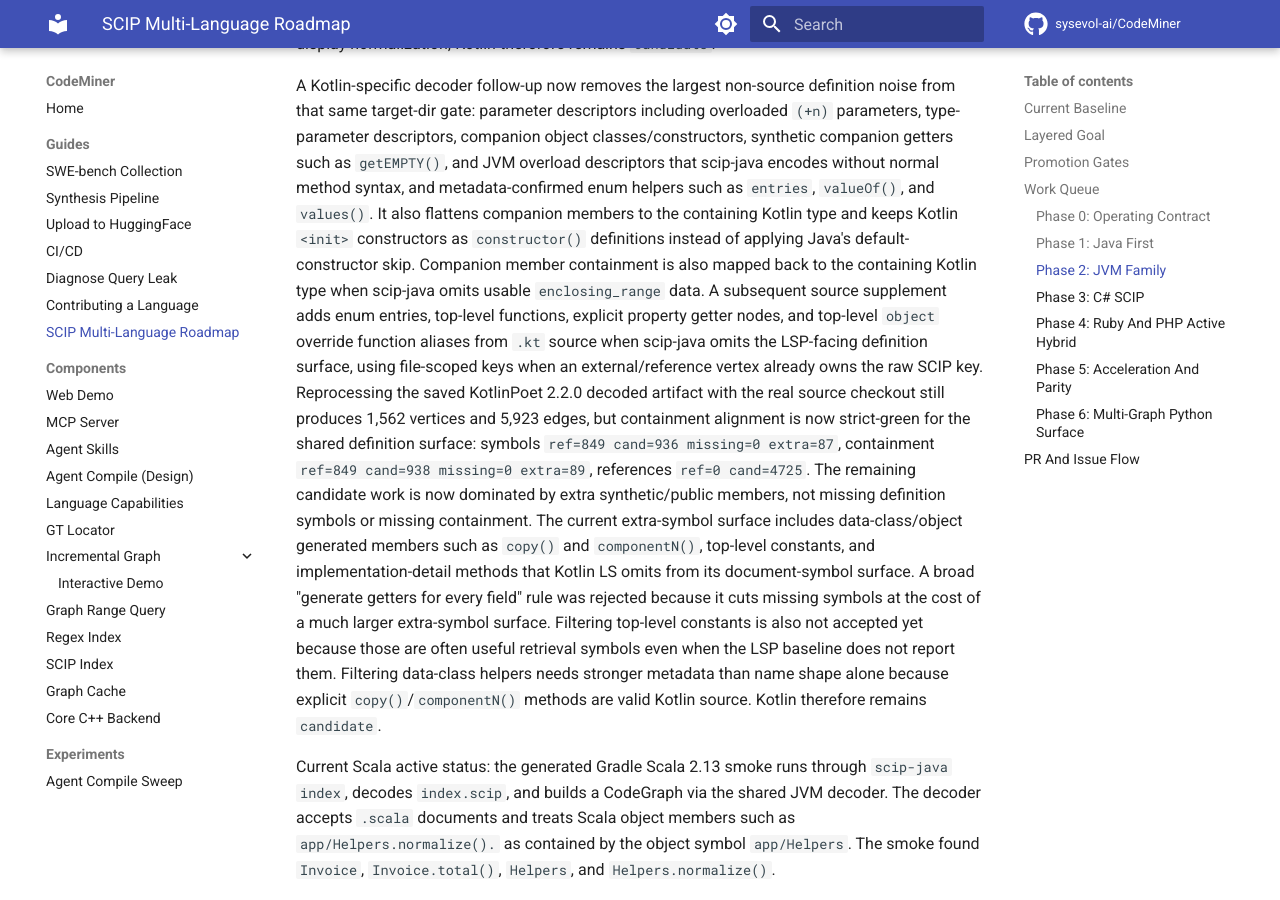
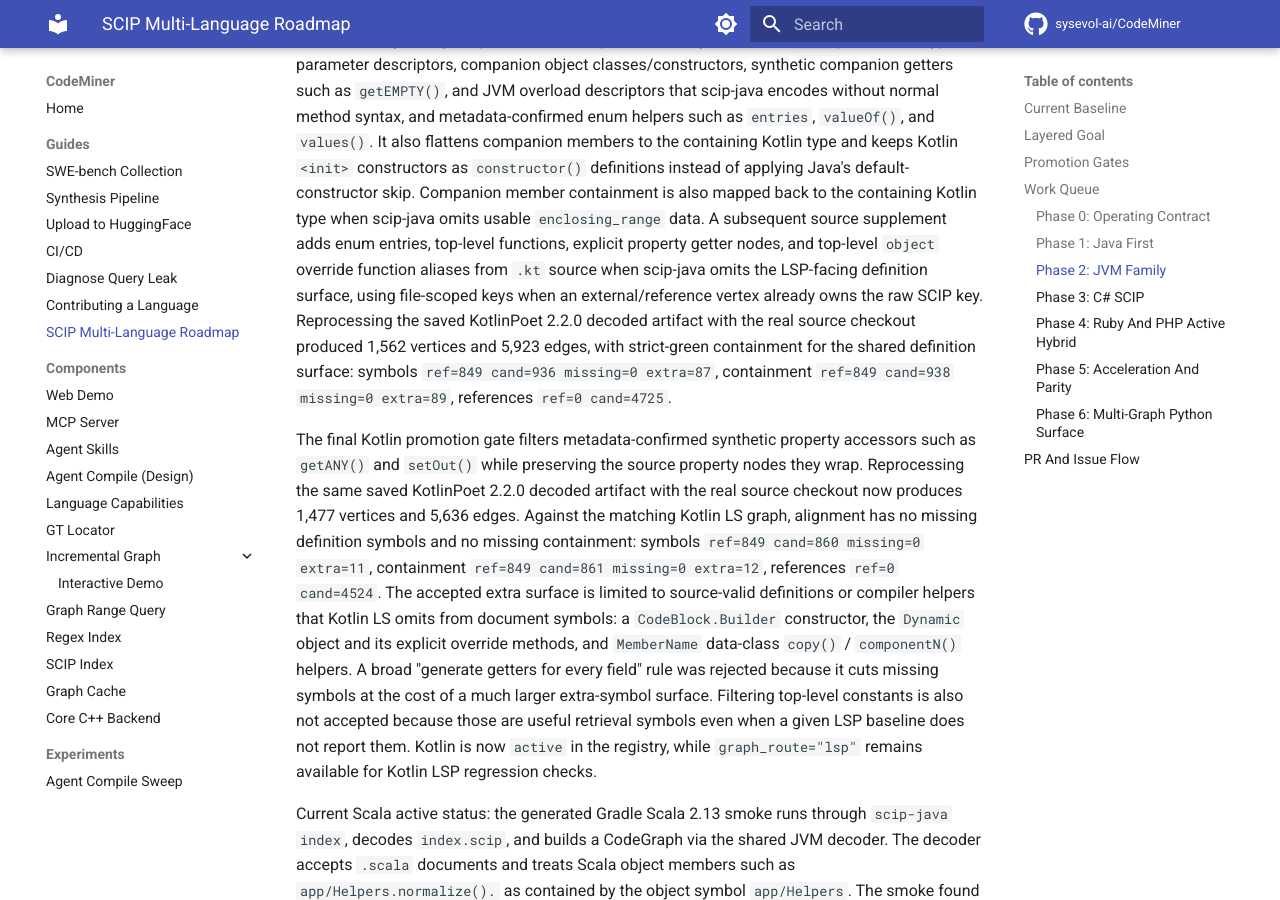
Before and after one commit to MarinaMackay/CodeNib, an MkDocs documentation site: the page built from docs/scip_multilanguage_roadmap.md, in a window 1280 px wide and 900 px high, scrolled down 6105 px. Built offline with MkDocs 1.6.1 and Material for MkDocs 9.7.7, drawn with Linux system fonts in a browser that asks for light colours; comment, search, counter and statistics services are not loaded; some of the changed text lies outside the part shown.

Commit message:
feat(kotlin): promote scip cold start route

```diff
--- a/docs/scip_multilanguage_roadmap.md
+++ b/docs/scip_multilanguage_roadmap.md
@@ -21,15 +21,14 @@
 
 | State | Languages | Meaning |
 | --- | --- | --- |
-| `active` | Python, Go, Rust, C#, Java, Ruby, Scala, JavaScript, TypeScript, PHP | Routed through existing SCIP cold-start paths. Ruby and PHP use hybrid active routes: prepared Bundler/Composer projects prefer SCIP and loose or unprepared projects fall back to LSP. Scala is active through `scip-java` for Scala 2.x Gradle/SBT projects without a registered LSP baseline. |
-| `candidate` | Kotlin | Known SCIP indexer exists, but CodeMiner must still prove smoke, decoder, alignment, and parity gates before routing it. |
+| `active` | Python, Go, Rust, C#, Java, Kotlin, Ruby, Scala, JavaScript, TypeScript, PHP | Routed through existing SCIP cold-start paths. Ruby and PHP use hybrid active routes: prepared Bundler/Composer projects prefer SCIP and loose or unprepared projects fall back to LSP. Kotlin and Scala are active through `scip-java`; Scala is limited to Scala 2.x Gradle/SBT projects without a registered LSP baseline. |
+| `candidate` | none | No candidate SCIP backend is currently waiting on promotion gates. |
 | `none` | C++, Swift, Lua | No accepted SCIP cold-start plan in CodeMiner today. C++ uses clangd-style graph indexing. |
 
-Generic LSP graph support for Java, C#, Ruby, and PHP remains available through
-`graph_route="lsp"` for regression checks and for loose-file fallback. Generic
-LSP graph support for Kotlin must remain usable while its SCIP candidate is
-evaluated. Scala has no registered LSP graph route today; its active graph
-support is the `scip-java` route only.
+Generic LSP graph support for Java, C#, Kotlin, Ruby, and PHP remains available
+through `graph_route="lsp"` for regression checks and for loose-file fallback.
+Scala has no registered LSP graph route today; its active graph support is the
+`scip-java` route only.
 
 ## Layered Goal
 
@@ -184,14 +183,14 @@
 - [x] Decide whether Kotlin needs language-specific symbol normalization.
 - [x] Run Scala smoke and decide whether Metals alignment is required before
   graph support is enabled.
-- [ ] Promote Kotlin only after real-repo LSP-vs-SCIP alignment is acceptable.
+- [x] Promote Kotlin only after real-repo LSP-vs-SCIP alignment is acceptable.
 - [x] Promote Scala independently from Java after generated Scala 2.13 smoke,
   real SBT project smoke, and the no-LSP-baseline decision are recorded.
 
 Exit condition: each JVM language has an explicit graph backend decision and no
 registry row implies unsupported behavior.
 
-Current Kotlin candidate status: the generated Gradle smoke project runs
+Current Kotlin active status: the generated Gradle smoke project runs
 through `scip-java index`, decodes `index.scip`, and builds a CodeGraph via the
 shared JVM decoder. Kotlin needs two normalization rules beyond Java:
 `.kt` documents are accepted by the decoder, and member containment falls back
@@ -206,9 +205,10 @@
 current Kotlin LS route and aligns strict-green against the SCIP candidate for
 definition symbols and containment: `missing_symbols=[]`, `extra_symbols=[]`,
 `missing_containment=[]`, `extra_containment=[]`. Reference counts differ
-(`scip-java`: 6, Kotlin LS: 0) and remain informational. Kotlin remains
-`candidate` until a real-repo Kotlin sample or CI gate proves the same behavior;
-the active `LSIndexer(language="kt")` route remains the generic Kotlin LSP path.
+(`scip-java`: 6, Kotlin LS: 0) and remain informational. The active
+`LSIndexer(language="kt")` route now uses `SCIPKotlinIndexer`; the generic
+Kotlin LSP path remains available through `graph_route="lsp"` for regression
+checks.
 
 Kotlin tooling note: in local probes, a Maven-shaped Kotlin project did not emit
 `index.scip` or `.semanticdb` artifacts through `scip-java`; the generated smoke
@@ -266,21 +266,28 @@
 override function aliases from `.kt` source when scip-java omits the LSP-facing
 definition surface, using file-scoped keys when an external/reference vertex
 already owns the raw SCIP key. Reprocessing the saved KotlinPoet 2.2.0 decoded
-artifact with the real source checkout still produces 1,562 vertices and 5,923
-edges, but containment alignment is now strict-green for the shared definition
-surface: symbols `ref=849 cand=936 missing=0 extra=87`, containment
-`ref=849 cand=938 missing=0 extra=89`, references `ref=0 cand=4725`. The
-remaining candidate work is now dominated by extra synthetic/public members,
-not missing definition symbols or missing containment. The current extra-symbol
-surface includes data-class/object generated members such as `copy()` and
-`componentN()`, top-level constants, and implementation-detail methods that
-Kotlin LS omits from its document-symbol surface. A broad "generate getters for
-every field" rule was rejected because it cuts missing symbols at the cost of a
-much larger extra-symbol surface. Filtering top-level constants is also not
-accepted yet because those are often useful retrieval symbols even when the LSP
-baseline does not report them. Filtering data-class helpers needs stronger
-metadata than name shape alone because explicit `copy()`/`componentN()` methods
-are valid Kotlin source. Kotlin therefore remains `candidate`.
+artifact with the real source checkout produced 1,562 vertices and 5,923
+edges, with strict-green containment for the shared definition surface:
+symbols `ref=849 cand=936 missing=0 extra=87`, containment `ref=849 cand=938
+missing=0 extra=89`, references `ref=0 cand=4725`.
+
+The final Kotlin promotion gate filters metadata-confirmed synthetic property
+accessors such as `getANY()` and `setOut()` while preserving the source
+property nodes they wrap. Reprocessing the same saved KotlinPoet 2.2.0 decoded
+artifact with the real source checkout now produces 1,477 vertices and 5,636
+edges. Against the matching Kotlin LS graph, alignment has no missing
+definition symbols and no missing containment: symbols `ref=849 cand=860
+missing=0 extra=11`, containment `ref=849 cand=861 missing=0 extra=12`,
+references `ref=0 cand=4524`. The accepted extra surface is limited to
+source-valid definitions or compiler helpers that Kotlin LS omits from
+document symbols: a `CodeBlock.Builder` constructor, the `Dynamic` object and
+its explicit override methods, and `MemberName` data-class `copy()` /
+`componentN()` helpers. A broad "generate getters for every field" rule was
+rejected because it cuts missing symbols at the cost of a much larger
+extra-symbol surface. Filtering top-level constants is also not accepted
+because those are useful retrieval symbols even when a given LSP baseline does
+not report them. Kotlin is now `active` in the registry, while
+`graph_route="lsp"` remains available for Kotlin LSP regression checks.
 
 Current Scala active status: the generated Gradle Scala 2.13 smoke runs
 through `scip-java index`, decodes `index.scip`, and builds a CodeGraph via the
@@ -568,7 +575,7 @@
 `process_index` took 7.58s, the C++ backend took 1.04s, and the filtered
 `lib/` graph matched exactly with 815 nodes, 3,466 edges, zero missing/extra
 names, zero edge-multiset differences, and zero vertex-attribute differences.
-Java, C#, PHP, and Scala are active SCIP routes but remain serial-only because
+Java, C#, Kotlin, PHP, and Scala are active SCIP routes but remain serial-only because
 profiling shows external tooling dominates cold-start time: on
 `jitpack/maven-simple`,
 `scip-java` indexing took about 5.98s while protoc decode took 0.01s, Python
@@ -579,11 +586,13 @@
 0.008s, and Python graph decode took about 0.007s. On the `sbt/io` Scala gate,
 `scip-java` indexing
 took about 74.527s while protoc decode took about 0.099s, Python graph decode
-took about 2.156s, and range-index construction took about 0.069s. Kotlin
-remains serial-only until its promotion gate is green and profiling shows local
-decode/build time crosses the C++ gate. PHP and Scala should get C++
-acceleration only after larger real-repo profiles show local decode/build is a
-material bottleneck.
+took about 2.156s, and range-index construction took about 0.069s. The Kotlin
+promotion reprocessed a saved decoded KotlinPoet artifact in about 4.7s for
+Python graph decode/build, but a fresh end-to-end Kotlin profile is still
+needed before adding a C++ decoder because the saved-artifact run excludes
+`scip-java` indexing time. Kotlin, PHP, and Scala should get C++ acceleration
+only after larger real-repo profiles show local decode/build is a material
+bottleneck.
 
 ### Phase 6: Multi-Graph Python Surface
 
```
Also changed, not shown: docs/language_capabilities.md (+1 -1 lines), 5 other files.
